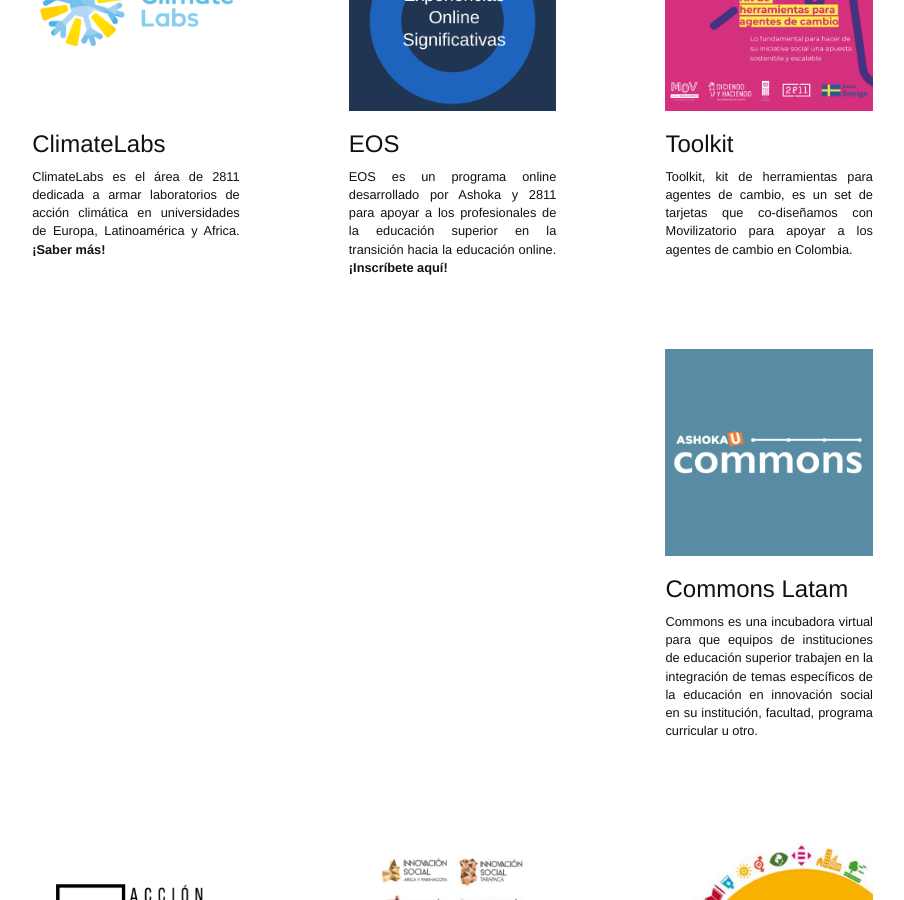
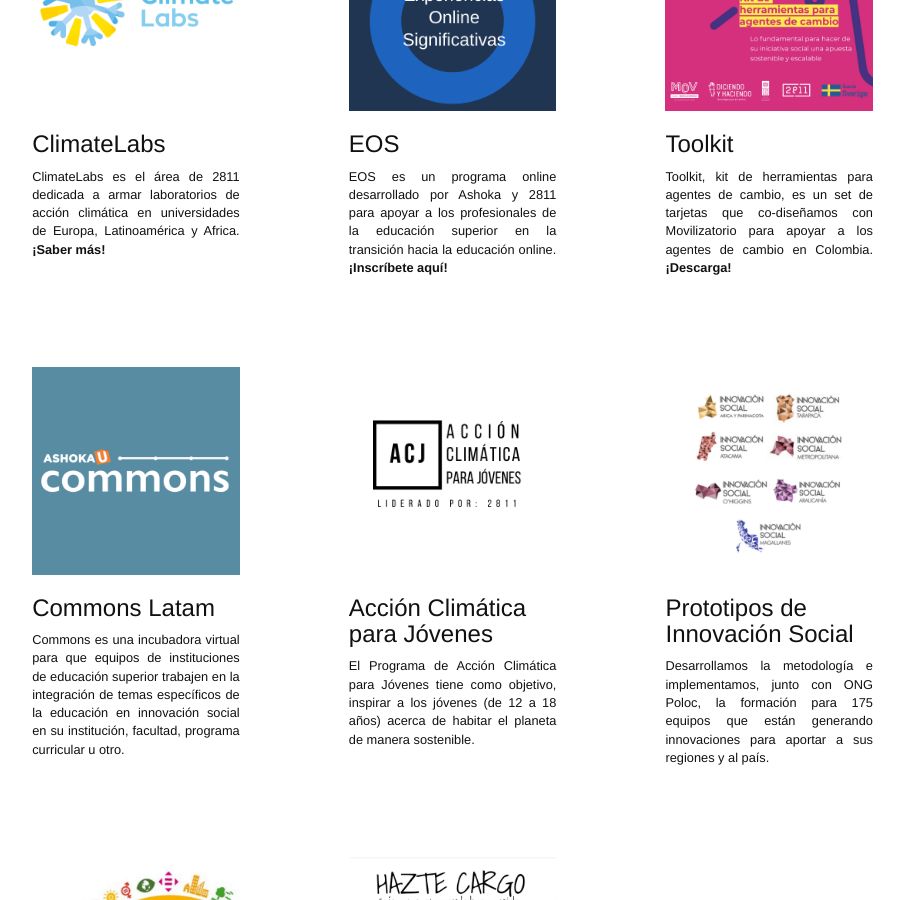
Before and after one commit to 2811Chile/2811Chile.github.io, a Jekyll site: the page built from trabajos.md, in a window 1280 px wide and 900 px high, scrolled down 568 px. Shown: the whole window, without its empty margins (227-1131 px from the left). Built offline with Jekyll 4.4.1, drawn with Linux system fonts in a browser that asks for light colours; nearby versions of some CDN libraries; some web fonts are replaced.

Commit message:
Updated 02 Toolkit

```diff
--- a/_proyectos/02Toolkit.markdown
+++ b/_proyectos/02Toolkit.markdown
@@ -7,4 +7,4 @@
 imagen: "/uploads/Pagina%202811.png"
 ---
 
-Toolkit, kit de herramientas para agentes de cambio, es un set de tarjetas que co-diseñamos con Movilizatorio para apoyar a los agentes de cambio en Colombia.
+Toolkit, kit de herramientas para agentes de cambio, es un set de tarjetas que co-diseñamos con Movilizatorio para apoyar a los agentes de cambio en Colombia. [**¡Descarga!**](https://2811.cl/2020/04/14/tookit/)
```
